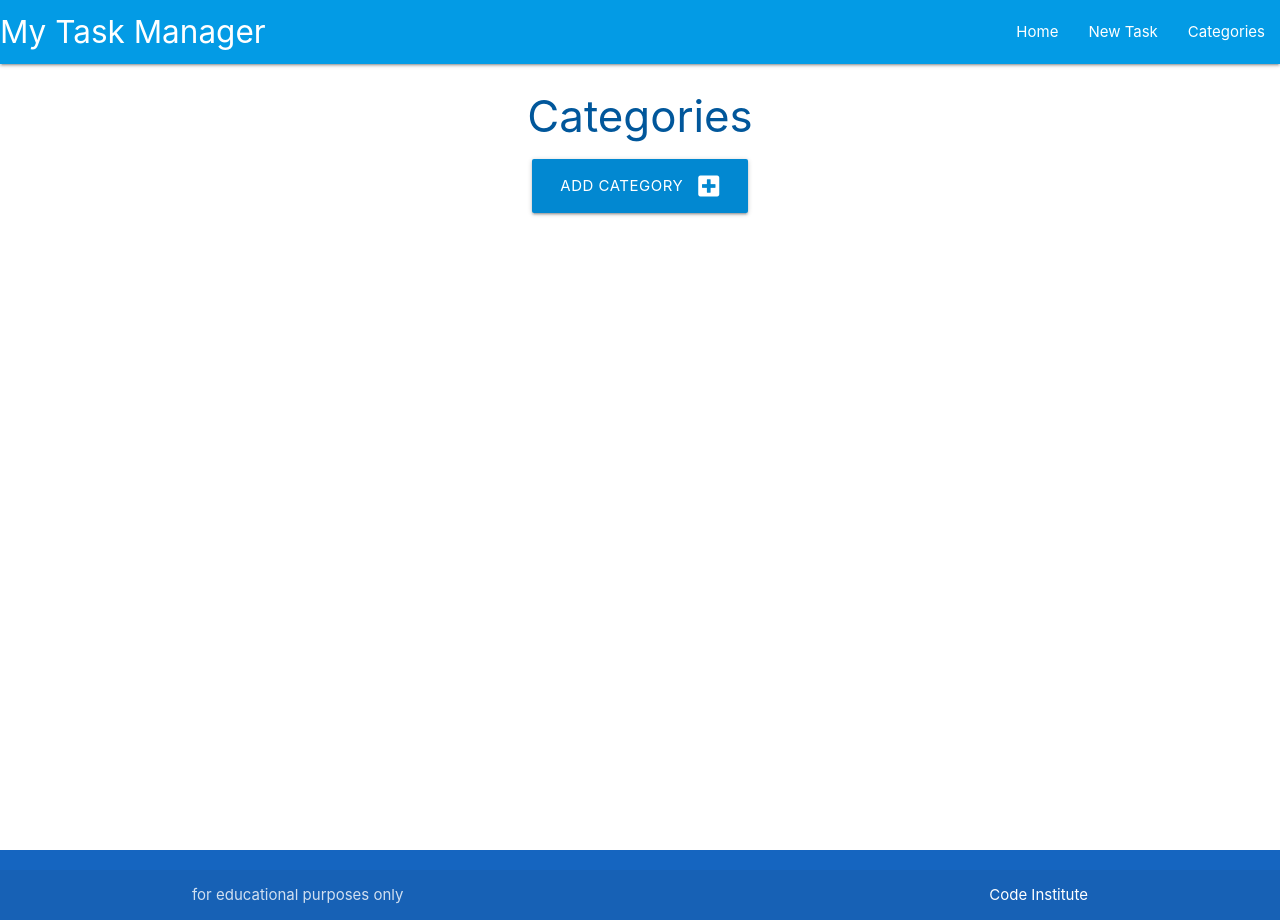
After one commit to rockroman/My_Task_walktrough, a Flask app: page /categories in a window 1280 px wide. The commit adds this page. Run offline with Flask 2, Linux system fonts and the light colour scheme.

Commit message:
Add categories to our database table

```diff
--- a/taskmanager/routes.py
+++ b/taskmanager/routes.py
@@ -1,4 +1,4 @@
-from flask import render_template
+from flask import render_template, request, redirect, url_for
 from taskmanager import app, db
 from taskmanager.models import Category, Task
 
@@ -6,3 +6,18 @@ from taskmanager.models import Category, Task
 @app.route("/")
 def home():
     return render_template("tasks.html")
+
+
+@app.route("/categories")
+def categories():
+    return render_template("categories.html")
+
+
+@app.route("/add_category", methods=["GET", "POST"])
+def add_category():
+    if request.method == "POST":
+        category = Category(category_name=request.form.get("category_name"))
+        db.session.add(category)
+        db.session.commit()
+        return redirect(url_for("categories"))
+    return render_template("add_category.html")
--- a/taskmanager/static/js/script.js
+++ b/taskmanager/static/js/script.js
@@ -1,5 +1,5 @@
 document.addEventListener('DOMContentLoaded', function() {
     // sidenav initialization
     let sidenav = document.querySelectorAll('.sidenav');
-    var instances = M.Sidenav.init(elems, options);
+    M.Sidenav.init(sidenav);
   });
--- a/taskmanager/templates/base.html
+++ b/taskmanager/templates/base.html
@@ -22,7 +22,7 @@
               <ul class="right hide-on-med-and-down">
                 <li><a href="{{ url_for('home') }}">Home</a></li>
                 <li><a href="">New Task</a></li>
-                <li><a href="">Category</a></li>
+                <li><a href="{{ url_for('categories') }}">Categories</a></li>
 
               </ul>
             </div>
@@ -32,9 +32,7 @@
           <ul class="sidenav" id="mobile-demo">
                 <li><a href="{{ url_for('home') }}">Home</a></li>
                 <li><a href="">New Task</a></li>
-                <li><a href="">Category</a></li>
-
-
+                <li><a href="{{ url_for('categories') }}">Categories</a></li>
           </ul>
     </header>
     <main class="container">
--- /dev/null
+++ b/taskmanager/templates/categories.html
@@ -0,0 +1,13 @@
+{% extends "base.html" %}
+{% block content %}
+
+<h3 class=" light-blue-text text-darken-4 center-align">Categories</h3>
+
+<div class="row">
+    <div class="col s12 center-align" >
+        <a href="{{ url_for('add_category')}}" class="btn-large light-blue darken-2">
+            Add Category <i class="fas fa-plus-square right"></i>
+        </a>
+    </div>
+</div>
+{% endblock %}
```
Also changed, not shown: taskmanager/templates/add_category.html (added, +28 -0 lines).
